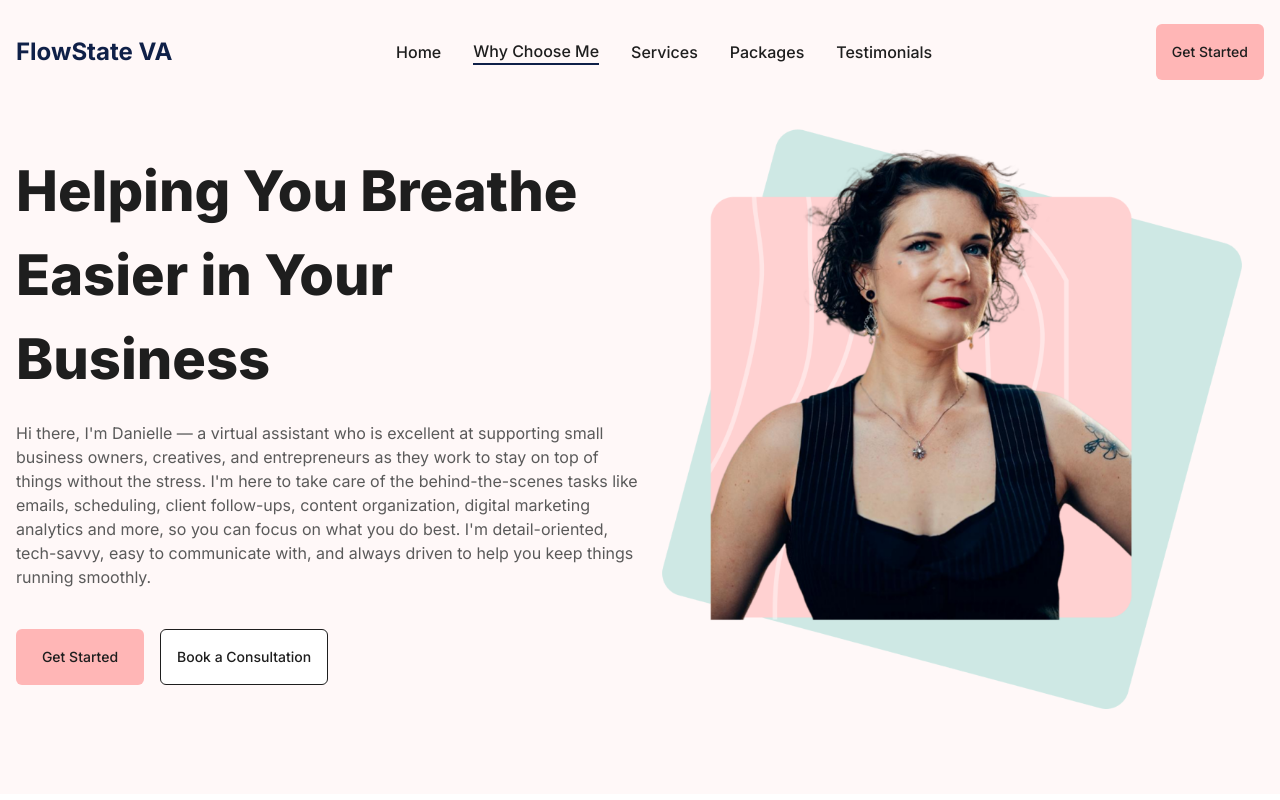
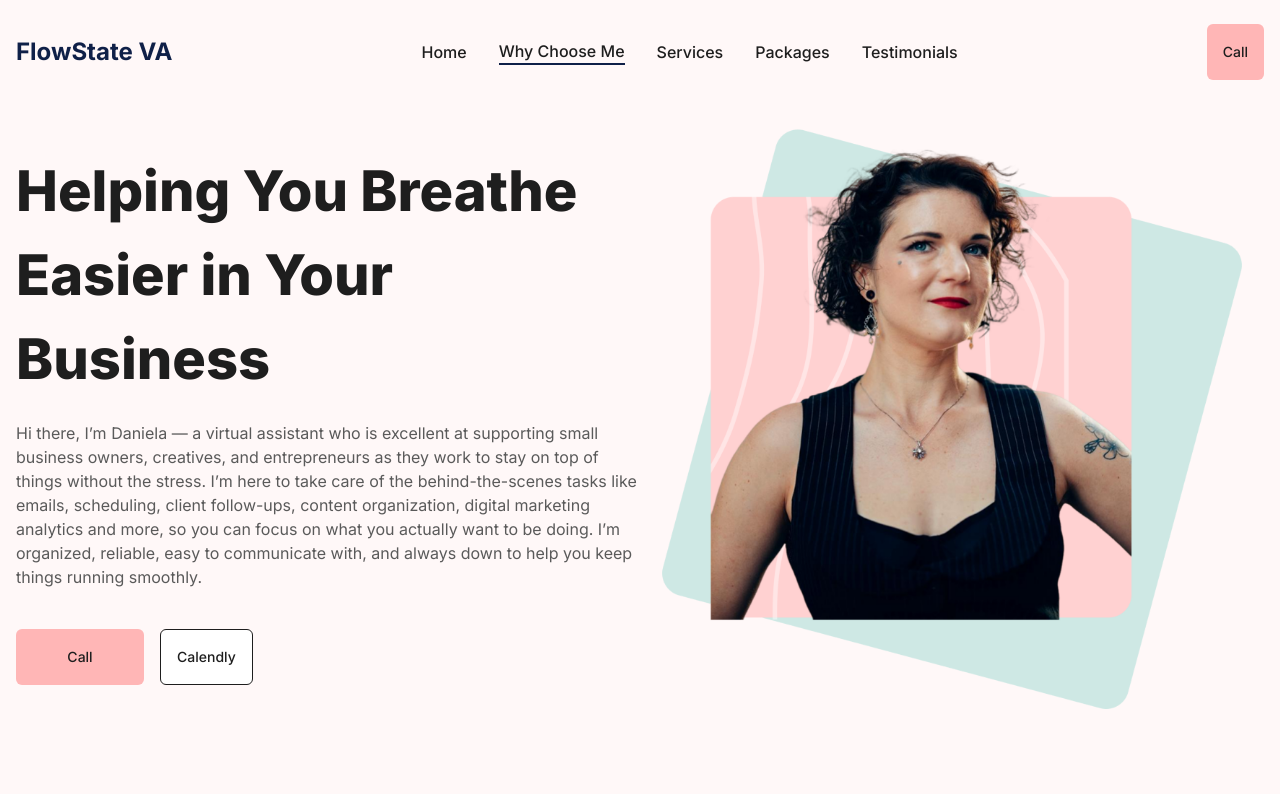
Before and after one commit to jihansofts/FlowStateVA-Website, a Next.js app: page / in a window 1280 px wide. Shown: the top 800 px of the page. Built offline with nearby package versions, Linux system fonts and the light colour scheme.

Commit message:
update text

```diff
--- a/components/Hero.tsx
+++ b/components/Hero.tsx
@@ -13,23 +13,24 @@ export default function Hero() {
               Helping You Breathe Easier in Your Business
             </h2>
             <p className="text-[#5A5A5A] mt-5 text-[16px] font-normal">
-              Hi there, I'm Danielle — a virtual assistant who is excellent at
+              Hi there, I’m Daniela — a virtual assistant who is excellent at
               supporting small business owners, creatives, and entrepreneurs as
-              they work to stay on top of things without the stress. I'm here to
+              they work to stay on top of things without the stress. I’m here to
               take care of the behind-the-scenes tasks like emails, scheduling,
               client follow-ups, content organization, digital marketing
-              analytics and more, so you can focus on what you do best. I'm
-              detail-oriented, tech-savvy, easy to communicate with, and always
-              driven to help you keep things running smoothly.
+              analytics and more, so you can focus on what you actually want to
+              be doing. I’m organized, reliable, easy to communicate with, and
+              always down to help you keep things running smoothly.
             </p>
             <div className="flex flex-col mt-10 sm:flex-row gap-4">
               <Button className="bg-[#ffb6b6] lg:w-32 md:w-32 sm:w-full w-full h-14 hover:bg-[#ff9e9e] text-[#1E1E1E] font-medium">
-                Get Started
+                Call
               </Button>
               <Button
                 variant="outline"
                 className="border-[#1E1E1E] h-14 text-[#1E1E1E]">
-                Book a Consultation
+                {/* Book a Consultation */}
+                Calendly
               </Button>
             </div>
           </div>
--- a/components/Navbar.tsx
+++ b/components/Navbar.tsx
@@ -121,7 +121,8 @@ export default function Navbar() {
           {/* CTA Button (Always visible) */}
           <div className="hidden md:block">
             <Button className="bg-[#ffb6b6] py-5 h-14 hover:bg-[#ff9e9e] text-[#1E1E1E] font-medium">
-              Get Started
+              {/* Get Started */}
+              Call
             </Button>
           </div>
         </nav>
@@ -182,7 +183,8 @@ export default function Navbar() {
             <Button
               className="bg-[#ffb6b6] py-5 h-14 hover:bg-[#ff9e9e] text-[#1E1E1E] font-medium w-full"
               onClick={() => setMenuOpen(false)}>
-              Get Started
+              {/* Get Started */}
+              Call
             </Button>
           </div>
         )}
```
